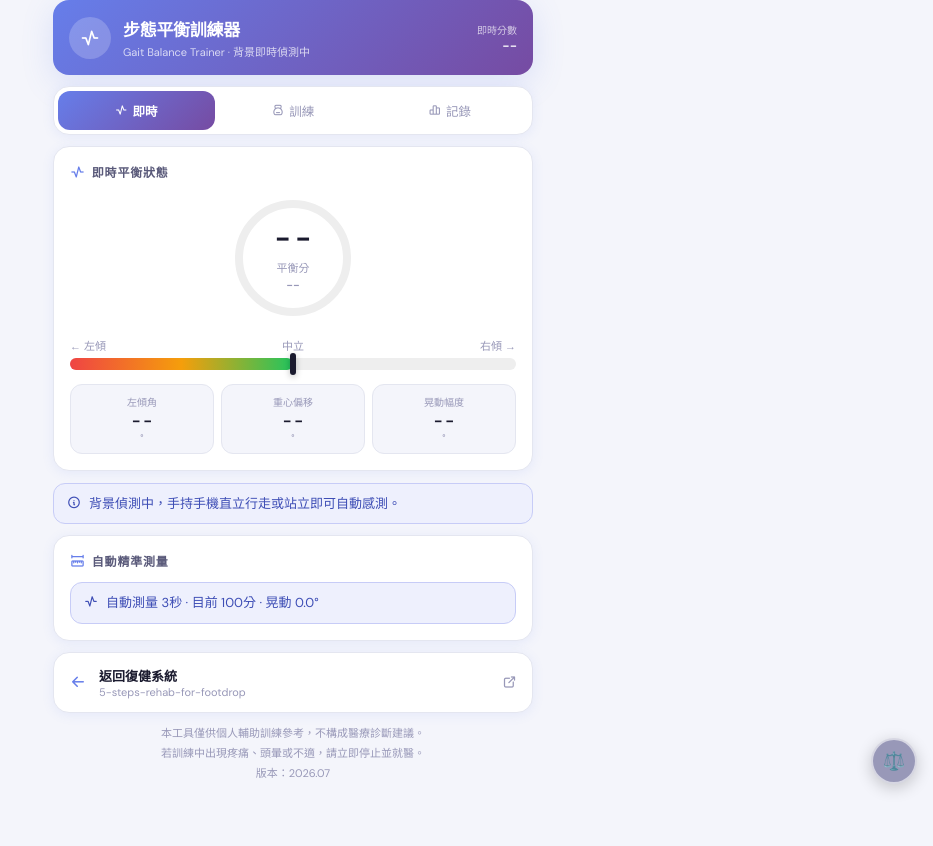
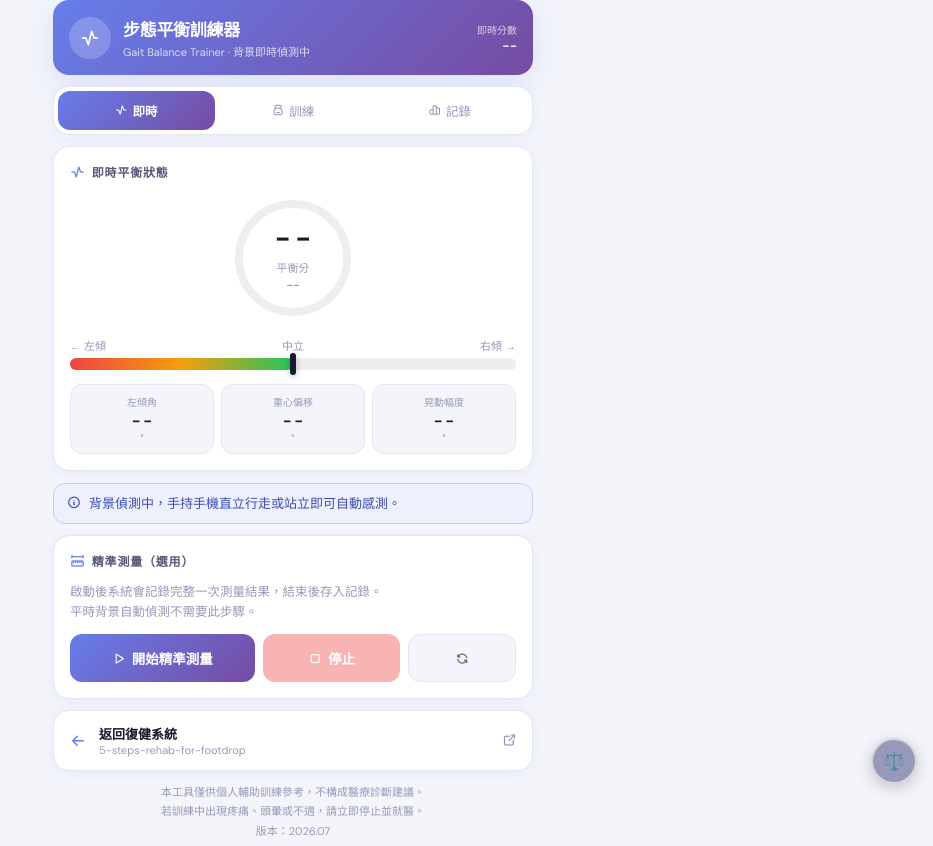
Before and after one commit to cyysongyy/gait, a plain HTML site: page index.html in a window 1280 px wide. Shown: the whole page, without its empty margins (347-1280 px from the left). Before the commit the page ends 800 px from the top, so only its background shows below. Drawn offline with nearby package versions, Linux system fonts and the light colour scheme.

```diff
--- a/index.html
+++ b/index.html
@@ -381,12 +381,21 @@
       <span id="statusText">背景偵測中，手持手機直立行走或站立即可自動感測。</span>
     </div>
 
-    <!-- Auto session status -->
+    <!-- Manual session controls -->
     <div class="card">
-      <div class="card-title"><i class="ti ti-ruler-measure"></i>自動精準測量</div>
-      <div class="status s-normal" id="autoSessStatus" style="margin-bottom:0">
-        <i class="ti ti-loader"></i>
-        <span>感測器啟動中，自動開始記錄…</span>
+      <div class="card-title"><i class="ti ti-ruler-measure"></i>精準測量（選用）</div>
+      <p style="font-size:12.5px;color:var(--tx3);margin-bottom:12px;line-height:1.6">
+        啟動後系統會記錄完整一次測量結果，結束後存入記錄。<br>
+        平時背景自動偵測不需要此步驟。
+      </p>
+      <div class="btns">
+        <button class="btn btn-primary" id="btnStart" onclick="startSession()">
+          <i class="ti ti-player-play"></i>開始精準測量
+        </button>
+        <button class="btn btn-stop" id="btnStop" onclick="stopSession()" disabled>
+          <i class="ti ti-player-stop"></i>停止
+        </button>
+        <button class="btn btn-ghost" onclick="resetDisplay()"><i class="ti ti-refresh"></i></button>
       </div>
     </div>
 
@@ -651,7 +660,7 @@
     document.getElementById('permCard').style.display = 'flex';
   } else {
     permGranted = true;
-    startBgSensor(); // startSession called inside startBgSensor
+    startBgSensor();
   }
 
   await updateHistory();
@@ -663,9 +672,14 @@
    Permission
 ══════════════════════════════════════════ */
 function requestPerm(){
-  DeviceOrientationEvent.requestPermission()
-    .then(s => {
-      if(s === 'granted'){
+  // Request both orientation and motion permission (iOS 13+)
+  const permOri = typeof DeviceOrientationEvent !== 'undefined' && DeviceOrientationEvent.requestPermission
+    ? DeviceOrientationEvent.requestPermission() : Promise.resolve('granted');
+  const permMot = typeof DeviceMotionEvent !== 'undefined' && DeviceMotionEvent.requestPermission
+    ? DeviceMotionEvent.requestPermission() : Promise.resolve('granted');
+
+  Promise.all([permOri, permMot]).then(([s1, s2]) => {
+    if(s1==='granted' || s2==='granted'){
       permGranted = true;
       document.getElementById('permCard').style.display = 'none';
       startBgSensor();
@@ -683,8 +697,6 @@
   setDot('idle');
   showTooltip('感測器啟動中…');
   setTimeout(() => hideTooltip(), 2000);
-  // Auto-start precision session
-  setTimeout(() => startSession(), 1500);
 }
 
 let lastScoreForSave = null;
@@ -777,34 +789,33 @@
 /* ══════════════════════════════════════════
    Manual Session
 ══════════════════════════════════════════ */
-// ── Auto session: starts automatically when sensor ready, saves every 60s ──
-const AUTO_SESSION_DUR = 60; // seconds per auto-session
-
 function startSession(){
   if(isSession) return;
-  if(!permGranted) return; // will be called again after permission granted
+  if(!permGranted){ requestPerm(); return; }
   isSession = true;
-  gammaArr = []; maxSway = 0;
+  gammaArr = []; maxSway = 0; smoothG = 0;
   sessionStart = Date.now();
+  document.getElementById('btnStart').disabled = true;
+  document.getElementById('btnStop').disabled  = false;
+  setStatus('s-normal','ti-activity','精準測量中… 直立手持手機，正常步行或站立。');
   let elapsed = 0;
-  setAutoStatus('s-normal','ti-activity','自動測量中…');
-  sessionTimer = setInterval(async () => {
+  sessionTimer = setInterval(() => {
     elapsed++;
     const s = calcScore(smoothG, maxSway);
-    setAutoStatus('s-normal','ti-activity',
-      `自動測量 ${elapsed}秒 · 目前 ${s}分 · 晃動 ${maxSway.toFixed(1)}°`);
-    if(elapsed >= AUTO_SESSION_DUR){
-      // Save and restart
-      await stopSession(true); // silent restart
-    }
+    document.getElementById('statusText').textContent =
+      `測量中 ${elapsed}秒・目前 ${s}分・最大晃動 ${maxSway.toFixed(1)}°`;
   }, 1000);
 }
 
-async function stopSession(autoRestart = false){
+async function stopSession(){
   if(!isSession) return;
   isSession = false;
   clearInterval(sessionTimer);
-  if(gammaArr.length > 0){
+  document.getElementById('btnStart').disabled = false;
+  document.getElementById('btnStop').disabled  = true;
+  if(gammaArr.length === 0){
+    setStatus('s-normal','ti-info-circle','未偵測到資料，請確認手機支援陀螺儀。'); return;
+  }
   const avg = gammaArr.reduce((a,b)=>a+b,0)/gammaArr.length;
   const score = calcScore(avg, maxSway);
   const dur = Math.round((Date.now()-sessionStart)/1000);
@@ -813,12 +824,11 @@
     type:'session', score, grade, sway:maxSway.toFixed(1),
     dur, date:new Date().toISOString(), dateLabel:todayLabel()
   });
-    setAutoStatus('s-good','ti-check',`已記錄：${score}分（${grade}）`);
-    if(currentTab==='history'){ await updateHistory(); await updateStats(); drawTrend(); }
-  }
-  if(autoRestart){
-    setTimeout(() => startSession(), 500); // restart immediately
-  }
+  setStatus('s-good','ti-check',
+    `測量完成！${score}分（${grade}）・${dur}秒・最大晃動${maxSway.toFixed(1)}°`);
+  spk(`測量完成，平衡評分${score}分，${grade}`);
+  await updateHistory(); await updateStats(); drawTrend();
+  if(currentTab !== 'history') switchTab('history');
 }
 
 function resetDisplay(){
@@ -831,6 +841,7 @@
     document.getElementById(id).style[id==='barNeedle'?'left':'width'] = '50%';
   });
   ['valL','valC','valS'].forEach(id => document.getElementById(id).textContent='--');
+  setStatus('s-normal','ti-info-circle','已重置。');
 }
 
 /* ══════════════════════════════════════════
@@ -1195,13 +1206,6 @@
   b.innerHTML = `<i class="ti ${icon}"></i><span id="statusText">${text}</span>`;
 }
 
-function setAutoStatus(cls, icon, text){
-  const b = document.getElementById('autoSessStatus');
-  if(!b) return;
-  b.className = 'status '+cls;
-  b.innerHTML = `<i class="ti ${icon}"></i><span>${text}</span>`;
-}
-
 function spk(text){
   if(!window.speechSynthesis) return;
   window.speechSynthesis.cancel();
```
Lines whose indentation alone changed are shown as unchanged.
